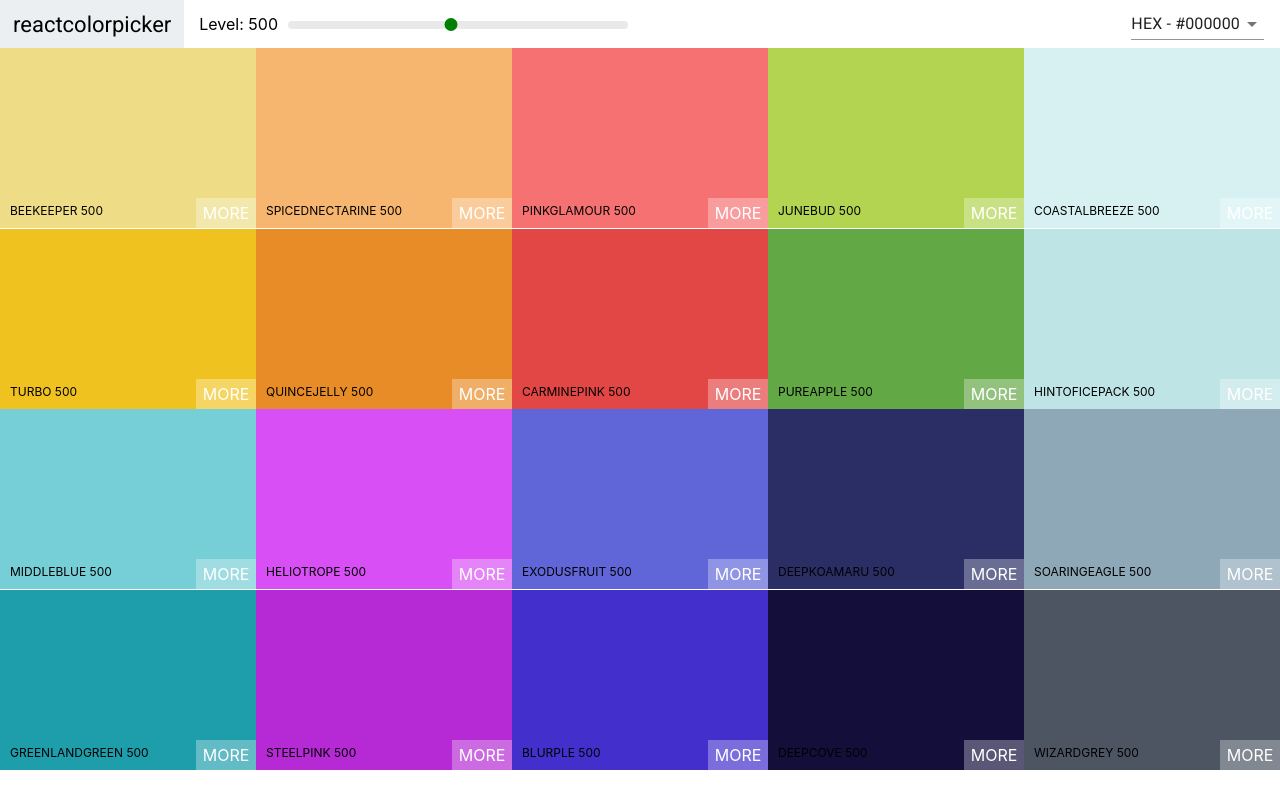
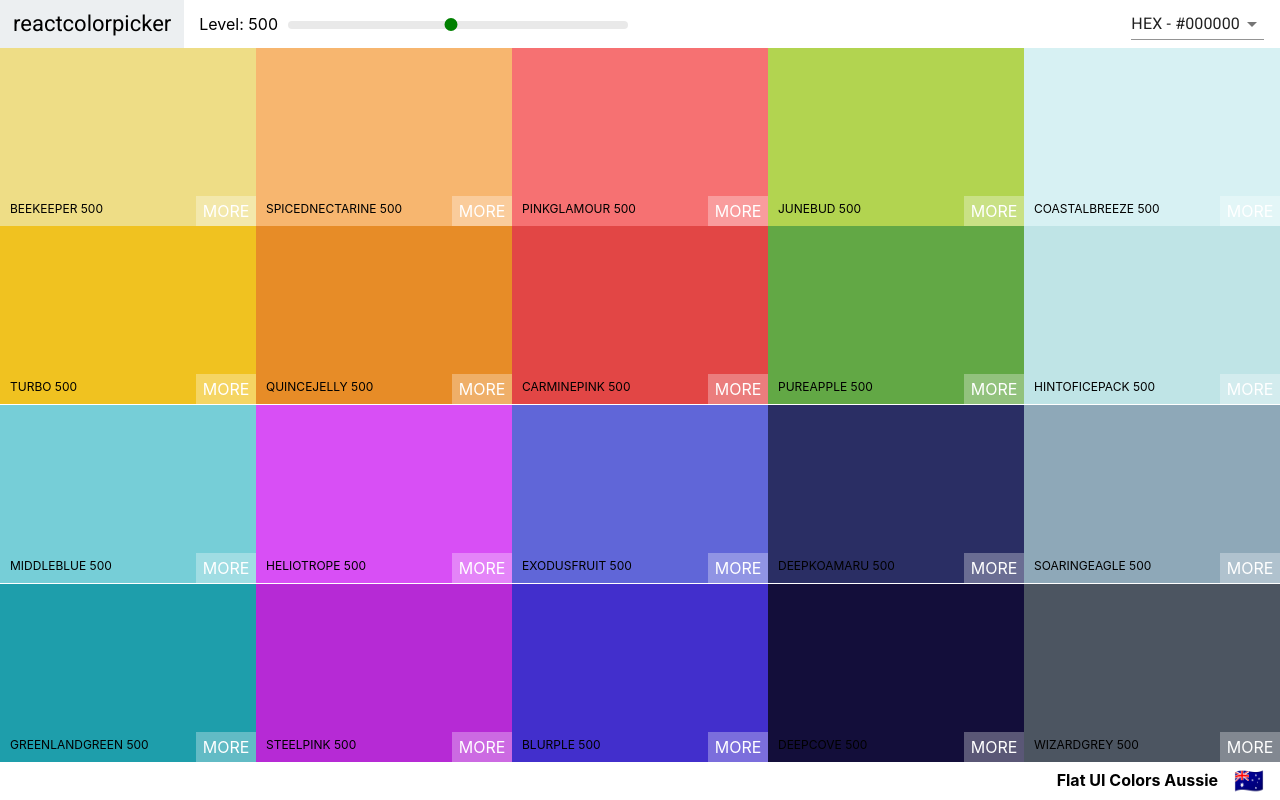
Before and after one commit to Kakamotobi/color-project, a React (Create React App) app: page / in a window 1280 px wide. Built offline with nearby package versions, Linux system fonts and the light colour scheme.

Commit message:
Add palette footer

```diff
--- a/src/Palette.css
+++ b/src/Palette.css
@@ -1,7 +1,24 @@
 .Palette {
 	height: 100vh;
+	display: flex;
+	flex-direction: column;
+
 }
 
 .Palette__colors {
 	height: 90%;
 }
+
+.Palette__footer {
+	height: 5vh;
+	display: flex;
+	justify-content: flex-end;
+	align-items: center;
+	background-color: #fff;
+	font-weight: bold;
+}
+
+.Palette__footer__emoji {
+	margin: 0 1rem;
+	font-size: 1.5rem;
+}
--- a/src/Palette.js
+++ b/src/Palette.js
@@ -24,11 +24,11 @@
 	}
 
 	render() {
-		const { colors } = this.props.palette;
+		const { colors, paletteName, emoji } = this.props.palette;
 		const { level, format } = this.state;
 
 		const colorBoxes = colors[level].map((color) => (
-			<ColorBox background={color[format]} name={color.name} />
+			<ColorBox key={color.id} background={color[format]} name={color.name} />
 		));
 
 		return (
@@ -38,8 +38,13 @@
 					changeLevel={this.changeLevel}
 					changeFormat={this.changeFormat}
 				/>
+
 				<div className="Palette__colors">{colorBoxes}</div>
-				{/* Footer goes here */}
+
+				<footer className="Palette__footer">
+					{paletteName}
+					<span className="Palette__footer__emoji">{emoji}</span>
+				</footer>
 			</div>
 		);
 	}
```
